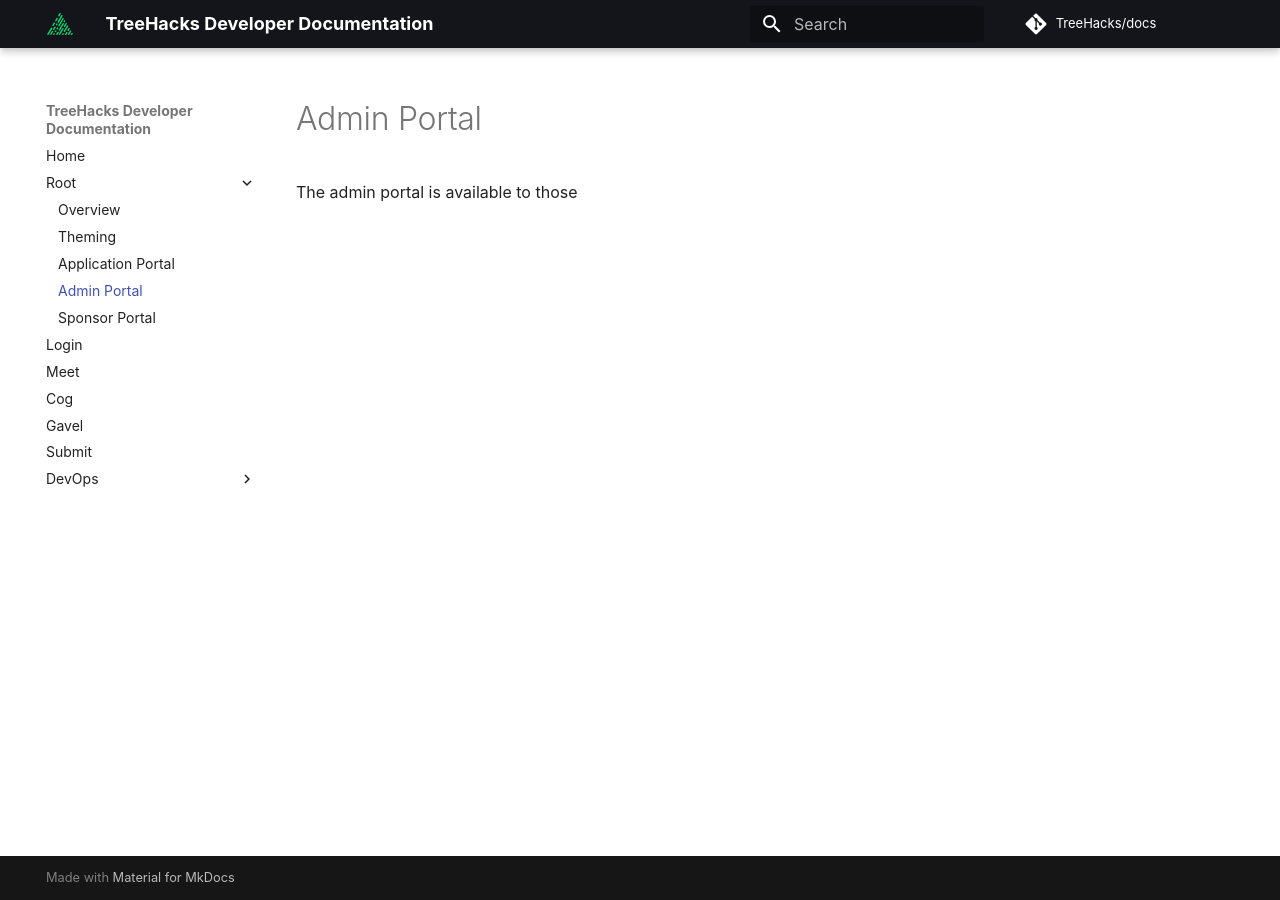
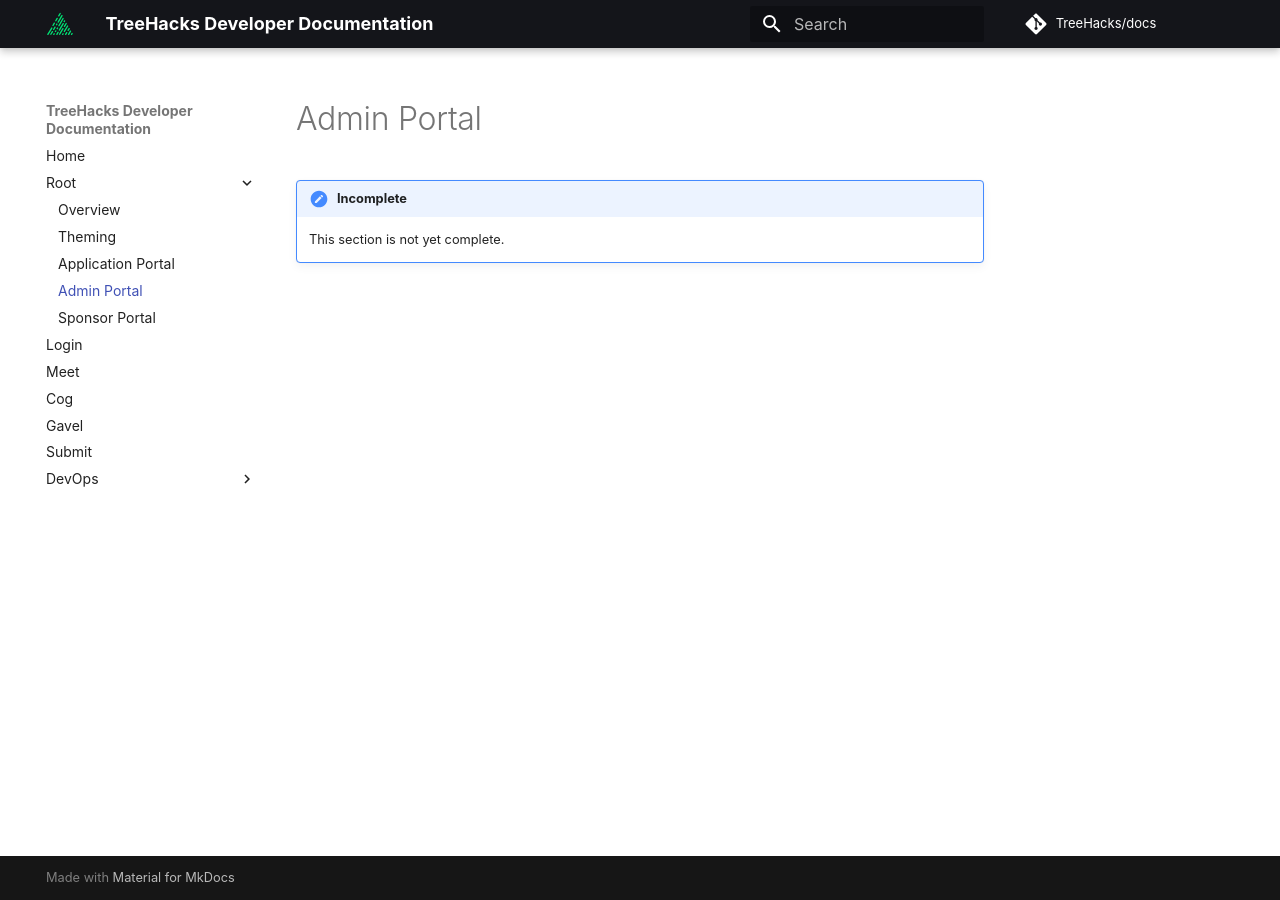
Before and after one commit to TreeHacks/docs, an MkDocs documentation site: the page built from docs/root/admin-portal.md, in a window 1280 px wide. Built offline with MkDocs 1.6.1 and Material for MkDocs 9.7.7, drawn with Linux system fonts in a browser that asks for light colours; some web fonts are replaced; comment, search, counter and statistics services are not loaded.

Commit message:
Update admin-portal.md

```diff
--- a/docs/root/admin-portal.md
+++ b/docs/root/admin-portal.md
@@ -1 +1,2 @@
-The admin portal is available to those
+!!! error "Incomplete"
+    This section is not yet complete.
```
